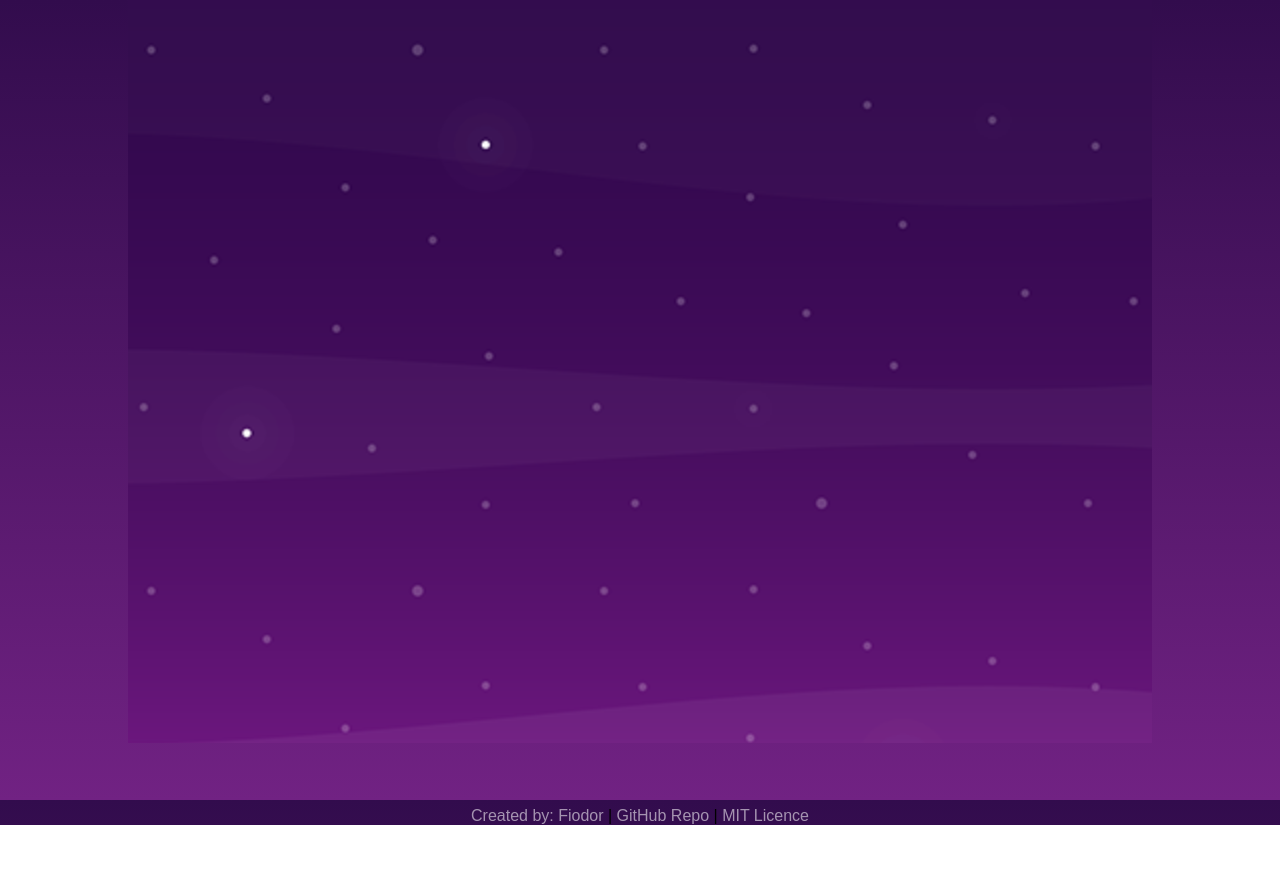
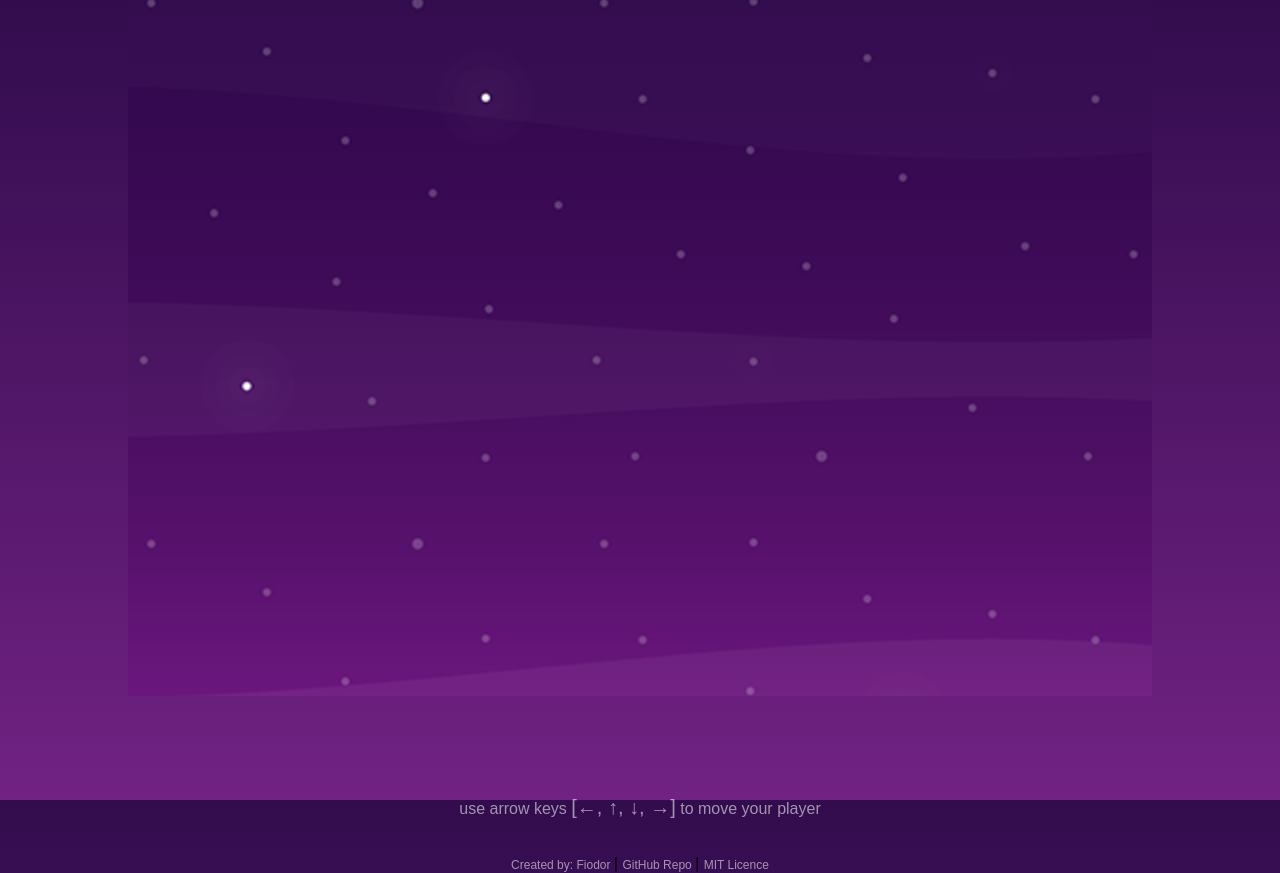
Before and after one commit to iamfio/pet-a-cat, a website built with Vite: page index.html in a window 1280 px wide. Before the commit the page ends 825 px from the top, so only its background shows below. Built offline with nearby package versions, Linux system fonts and the light colour scheme; animation ran at ten frames a second; a web font is replaced by a local one.

Commit message:
add description

```diff
--- a/index.html
+++ b/index.html
@@ -18,6 +18,7 @@
         flex-direction: column;
         justify-content: center;
         align-items: center;
+        text-align: center;
       }
 
       footer {
@@ -27,6 +28,16 @@
       footer a {
         color: rgba(255, 255, 255, 0.555);
         text-decoration: none;
+        font-size: 12px;
+      }
+
+      footer .control {
+        padding: 20px;
+        color: rgba(255, 255, 255, 0.555);
+      }
+
+      .arrows {
+        font-size: 20px;
       }
     </style>
   </head>
@@ -36,6 +47,13 @@
     <div id="app"></div>
     <script type="module" src="src/main.js"></script>
     <footer>
+      <div class="control">
+        <p>
+          use arrow keys <span class="arrows">[←, ↑, ↓, →]</span> to move your
+          player
+        </p>
+      </div>
+      <div class="links">
         <a href="https://github.com/iamfio/" rel="noopener" target="_blank">
           Created by: Fiodor
         </a>
@@ -55,6 +73,7 @@
         >
           MIT Licence
         </a>
+      </div>
     </footer>
   </body>
 </html>
```
Also changed, not shown: public/assets/web/arrow-keys.png (added). Lines whose indentation alone changed are shown as unchanged.
